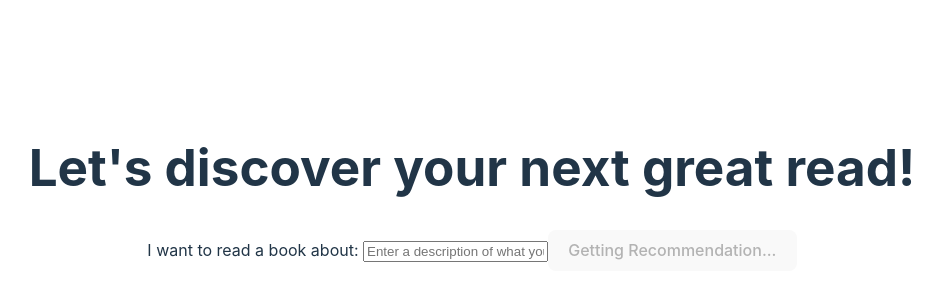
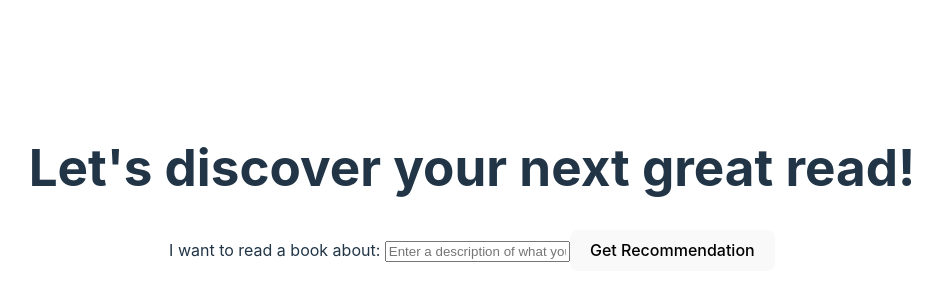
Before and after one commit to Peter-Limburg/Book-Recommender, a React (Vite) app in the folder book-recommender/: page / in a window 1280 px wide. Shown: the part 204-504 px from the top of the page, without its empty margins (168-1110 px from the left). Built offline with nearby package versions, Linux system fonts and the light colour scheme.

Commit message:
added onchange to input, fixed boolean error for loading state

```diff
--- a/book-recommender/src/App.jsx
+++ b/book-recommender/src/App.jsx
@@ -10,7 +10,7 @@ function App() {
   const [userQuery, setUserQuery] = useState('');
   //Recommendation is database query result
   const [recommendation, setRecommendation] = useState([]);
-  const [loading, setLoading] = useState('false');
+  const [loading, setLoading] = useState(false);
   const [error, setError] = useState('');
 
   const handleSubmit = async (e) => {
@@ -54,6 +54,7 @@ function App() {
           <input
             type='text'
             value={userQuery}
+            onChange={(e) => setUserQuery(e.target.value)}
             placeholder='Enter a description of what you are looking for'
           />
         </label>
```
